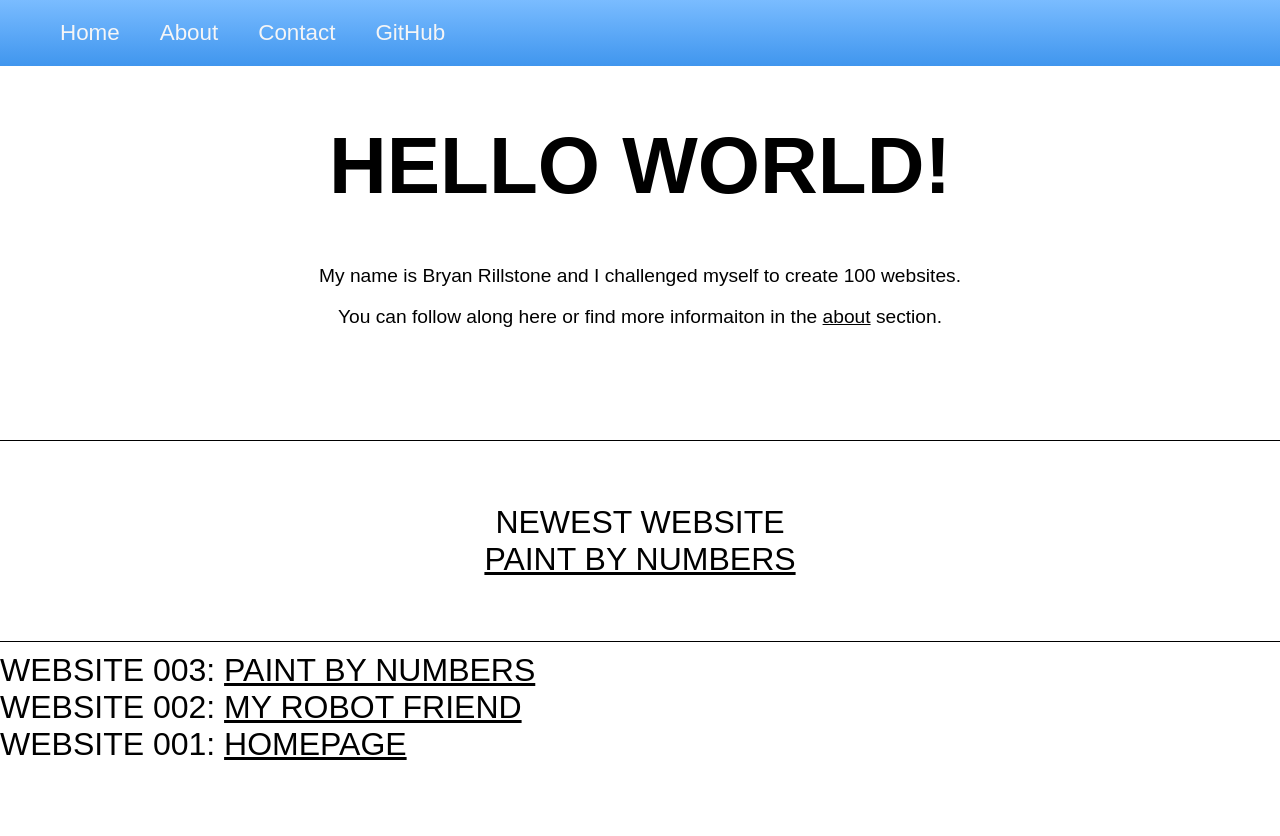
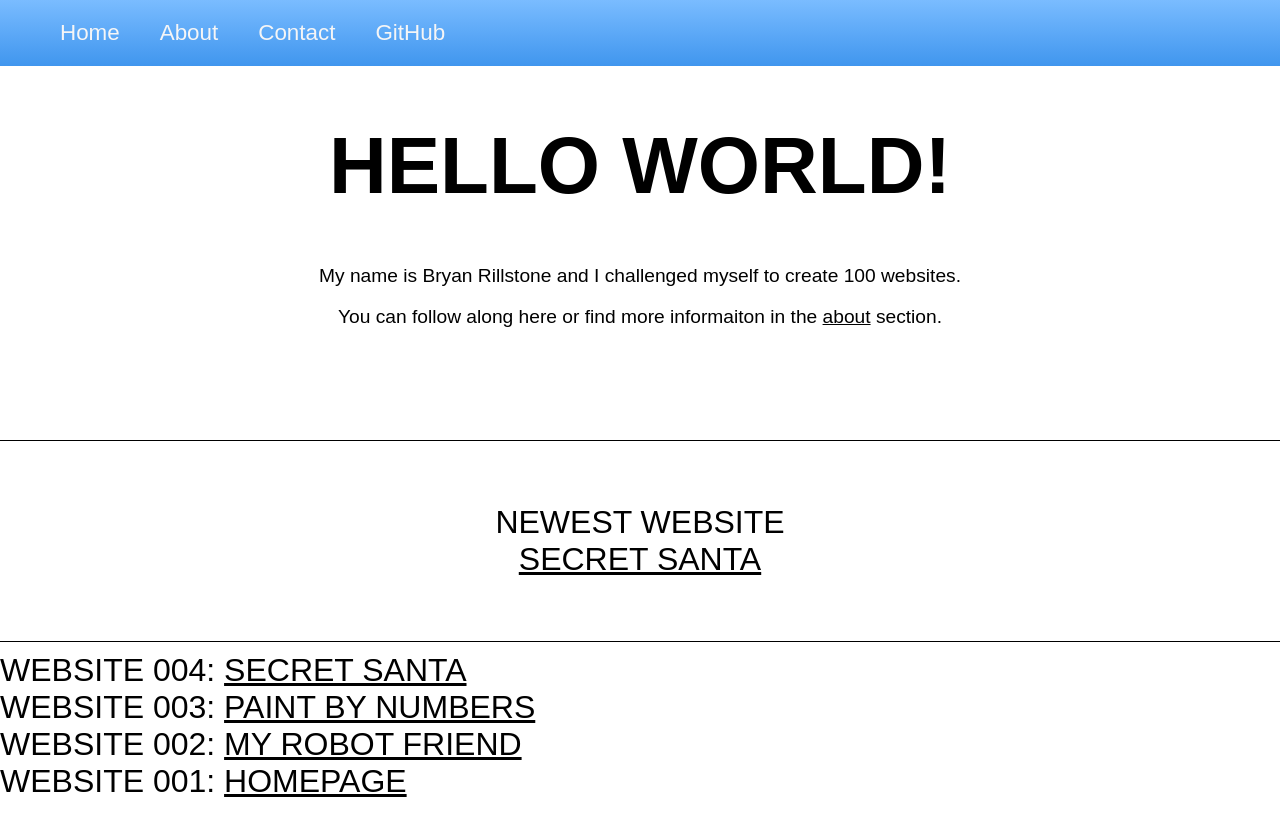
Before and after one commit to bryanrillstone/100--websites-challenge, a plain HTML site: page index.html in a window 1280 px wide. Drawn offline with Linux system fonts and the light colour scheme.

Commit message:
Add files via upload

```diff
--- a/index.html
+++ b/index.html
@@ -32,9 +32,14 @@
   </div>
     <div class="marquee_container zone">
       <div>Newest Website</div>
-    <a class="link" href="./website_3/index.html">Paint by Numbers</a>
+    <a class="link" href="./website_4/index.html">Secret Santa</a>
   </div>
   <div class="websites_container zone">
+    <div>Website 004:
+      <span>
+        <a class="link" href="./website_4/index.html">Secret Santa</a>
+      </span>
+    </div>
     <div>Website 003:
       <span>
         <a class="link" href="./website_3/index.html">Paint By Numbers</a>
```
